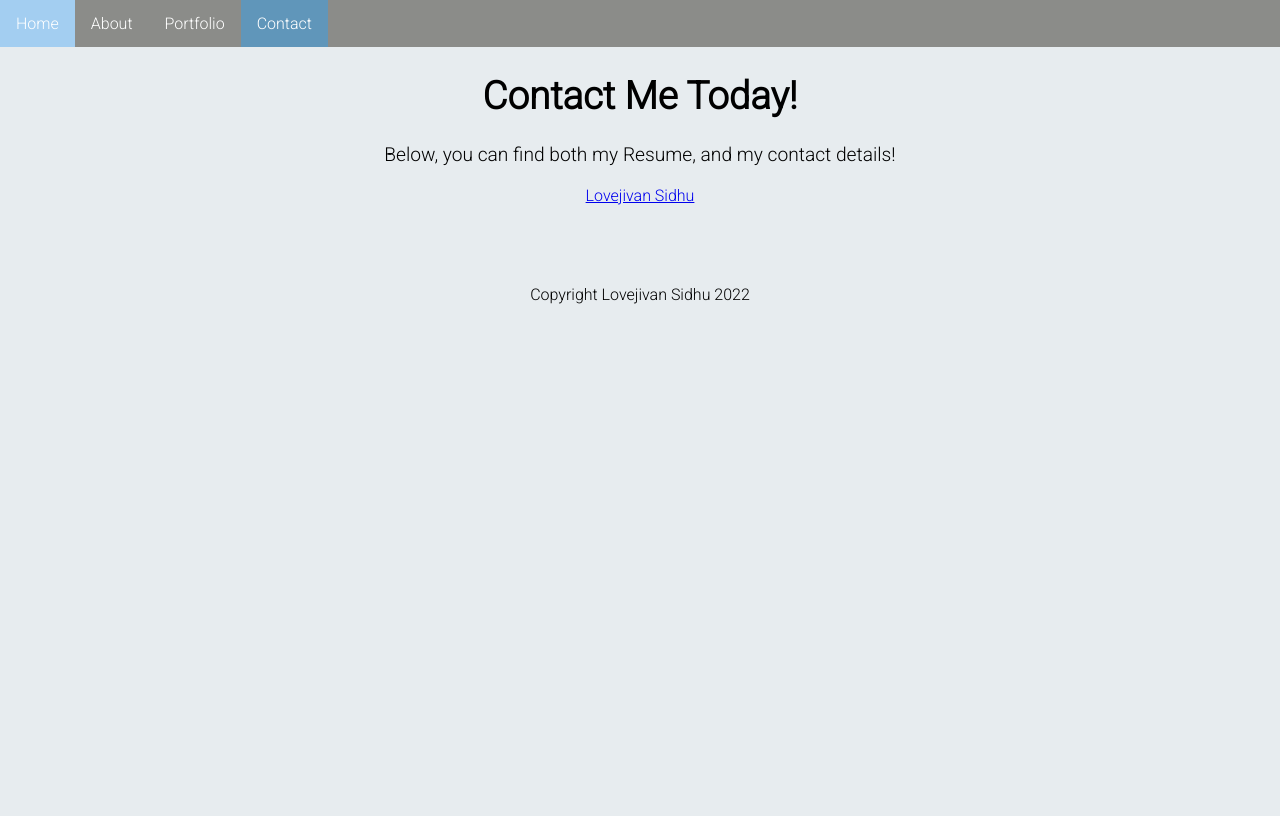
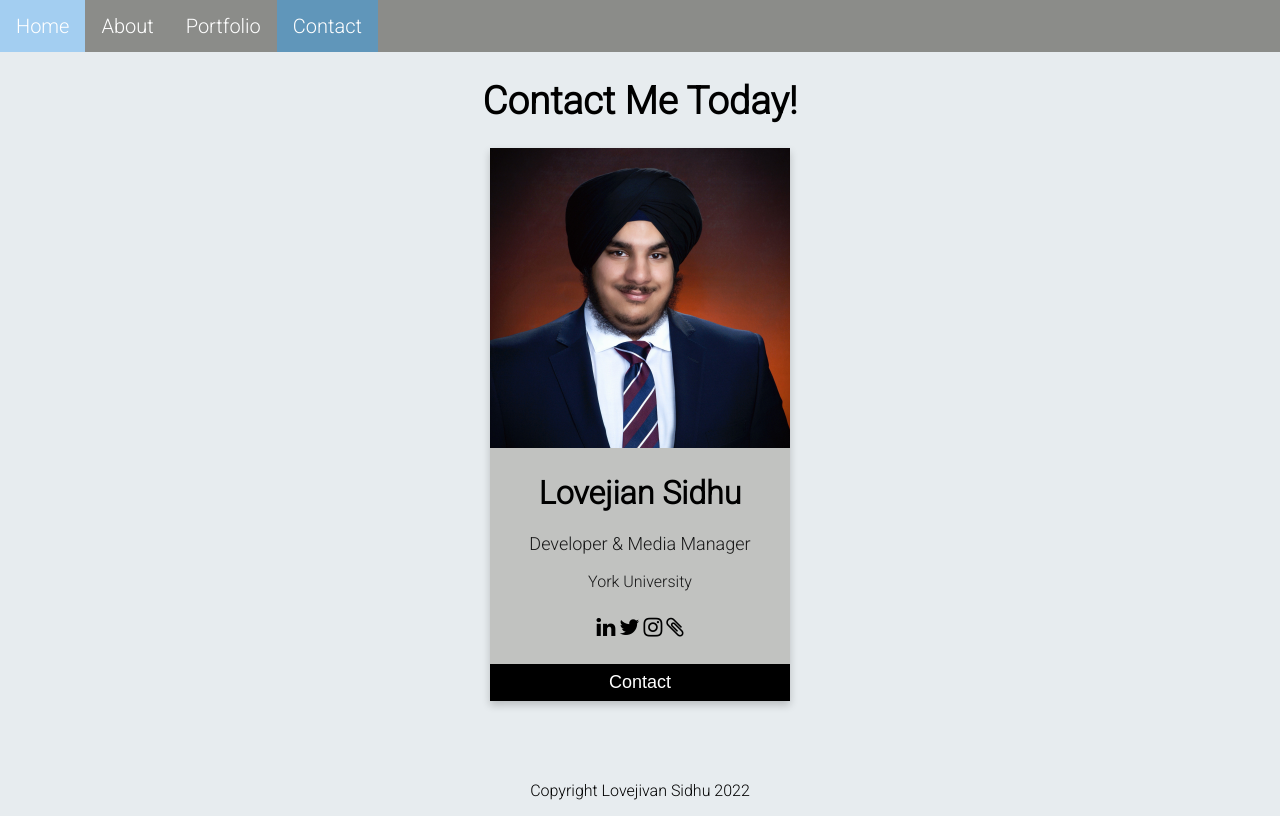
Before and after one commit to lovejivansidhu/portfolio, a plain HTML site: page contact.html in a window 1280 px wide. Drawn offline with Linux system fonts and the light colour scheme.

Commit message:
Website Overhaul

```diff
--- a/about_css.css
+++ b/about_css.css
@@ -23,6 +23,7 @@ ul.topnav {
 	padding: 0;
 	overflow: hidden;
 	background-color: #8B8C89;
+	font-size: 20px;
 }
 ul.topnav li {
 	float: left;
@@ -36,6 +37,7 @@ ul.topnav li a {
 }
 ul.topnav li a:hover:not(.active) {
 	background-color: #A3CEF1;
+	transition: 0.2s;
 }
 ul.topnav li a.active {
 	background-color: #6096BA;
@@ -69,9 +71,9 @@ ul.topnav li a.active {
 }
 /*Image CSS*/
 	.aboutImage{
-		padding: 15px;
+		padding: 1%;
 		max-width: 100%;
-		width: 400px;
+		width: 550px;
 		height: auto;
 	}
 @media screen and (min-width: 1001px){
--- a/contact.html
+++ b/contact.html
@@ -1,11 +1,11 @@
 <!doctype html>
 <html>
-
 	<head>
 		<meta name="viewport" content="width=device-width, initial-scale=1">
 		<link rel="stylesheet" href="contact_css.css">
 		<link rel="preconnect" href="https://fonts.gstatic.com">
 		<link href="https://fonts.googleapis.com/css2?family=Roboto:wght@300&display=swap" rel="stylesheet">
+		<link rel="stylesheet" href="https://cdnjs.cloudflare.com/ajax/libs/font-awesome/4.7.0/css/font-awesome.min.css">
 		<script src="https://platform.linkedin.com/badges/js/profile.js" async defer type="text/javascript"></script>
 		<title>Lovejivan Sidhu - Contact</title>
 	</head>
@@ -19,12 +19,24 @@
 	<div class="contactME">
 		<center>
 			<h1 id="contactMain">Contact Me Today!</h1>
-			<p id="contactSecond">Below, you can find both my Resume, and my contact details!</p>
+		</center>
+	</div>
 
-			<div class="badge-base LI-profile-badge" data-locale="en_US" data-size="large" data-theme="light" data-type="HORIZONTAL" data-vanity="lovejivan-sidhu-9b484919a" data-version="v1"><a class="badge-base__link LI-simple-link" href="https://ca.linkedin.com/in/lovejivan-sidhu-9b484919a?trk=profile-badge">Lovejivan Sidhu</a></div>
-
-		</center>
-
+	<div class="card">
+	  <img src="Assets/profileContact.png" alt="Lovejivan Sidhu" style="width:100%">
+	  <h1>Lovejian Sidhu</h1>
+	  <p class="title">Developer & Media Manager</p>
+	  <p style="color: #181818" >York University</p>
+	  <div style="margin: 24px 0;">
+		<a class="iconbutton" href="www.linkedin.com/in/lovejivansidhu"><i class="fa fa-linkedin"></i></a>
+		<a class="iconbutton" href="https://twitter.com/lovejivansidhu"><i class="fa fa-twitter"></i></a>
+		<a class="iconbutton" href="https://www.instagram.com/lovejivansidhu/"><i class="fa fa-instagram"></i></a>
+		<a class="iconbutton" href="https://linktr.ee/Lovejivan_Sidhu"><i class="fa fa-paperclip"></i></a>
+	  </div>
+	  <button class="contactDrop">Contact</button>
+		<div class="contactDropContent">
+			<p>lovejivansidhu@gmail.com</p>
+		</div>
 	</div>
 </body>
 	<footer>
@@ -32,4 +44,20 @@
 			<p class="footer">Copyright Lovejivan Sidhu 2022</p>
 		</div>
 	</footer>
+<script>
+	var coll = document.getElementsByClassName("contactDrop");
+	var i;
+
+	for (i = 0; i < coll.length; i++) {
+	  coll[i].addEventListener("click", function() {
+		this.classList.toggle("active");
+		var content = this.nextElementSibling;
+		if (content.style.maxHeight){
+		  content.style.maxHeight = null;
+		} else {
+		  content.style.maxHeight = content.scrollHeight + "px";
+		}
+	  });
+	}
+</script>
 </html>
--- a/contact_css.css
+++ b/contact_css.css
@@ -24,6 +24,7 @@ ul.topnav {
 	padding: 0;
 	overflow: hidden;
 	background-color: #8B8C89;
+	font-size: 20px;
 }
 ul.topnav li {
 	float: left;
@@ -37,9 +38,50 @@ ul.topnav li a {
 }
 ul.topnav li a:hover:not(.active) {
 	background-color: #A3CEF1;
+	transition: 0.2s;
 }
 ul.topnav li a.active {
 	background-color: #6096BA;
+}
+.card {
+  box-shadow: 0 4px 8px 0 rgba(0, 0, 0, 0.2);
+  max-width: 300px;
+  margin: auto;
+  text-align: center;
+	background-color: #C1C2C0;
+}
+
+.title {
+	color: #181818;
+	font-size: 18px;
+}
+
+button.contactDrop {
+  border: none;
+  outline: 0;
+  display: inline-block;
+  padding: 8px;
+  color: white;
+  background-color: #000;
+  text-align: center;
+  cursor: pointer;
+  width: 100%;
+  font-size: 18px;
+}
+
+a.iconbutton {
+	text-decoration: none;
+	font-size: 22px;
+	color: black;
+}
+
+a.iconbutton:hover {
+	color: #444444;
+	transition: 0.2s;
+}
+button.contactDrop:hover{
+	background-color: #444444;
+	transition: 0.2s;
 }
 @media screen and (max-width: 1000px) {
 	ul.topnav li.right,
@@ -51,6 +93,11 @@ ul.topnav li a.active {
 	#contactMain{font-size: 3vw}
 	#contactSecond{font-size: 1.5vw;}
 }
-#linkedIn {
-	padding-top: 25px;
+
+.contactDropContent {
+	padding: 0 18px;
+	max-height: 0;
+	overflow: hidden;
+	background-color: #C1C2C0;
+	transition: max-height 0.2s ease-out;
 }
--- a/index_css.css
+++ b/index_css.css
@@ -24,6 +24,7 @@ ul.topnav {
 	padding: 0;
 	overflow: hidden;
 	background-color: #8B8C89;
+	font-size: 20px;
 }
 ul.topnav li {
 	float: left;
@@ -37,6 +38,7 @@ ul.topnav li a {
 }
 ul.topnav li a:hover:not(.active) {
 	background-color: #A3CEF1;
+	transition: 0.2s;
 }
 ul.topnav li a.active {
 	background-color: #6096BA;
--- a/portfolio_css.css
+++ b/portfolio_css.css
@@ -24,6 +24,7 @@ ul.topnav {
 	padding: 0;
 	overflow: hidden;
 	background-color: #8B8C89;
+	font-size: 20px;
 }
 ul.topnav li {
 	float: left;
@@ -37,6 +38,7 @@ ul.topnav li a {
 }
 ul.topnav li a:hover:not(.active) {
 	background-color: #A3CEF1;
+	transition: 0.2s;
 }
 ul.topnav li a.active {
 	background-color: #6096BA;
```
Also changed, not shown: about.html (+1 -1 lines), Assets/AboutMe.jpg (added), Assets/AboutMe.png (deleted), Assets/profileContact.png (added).
